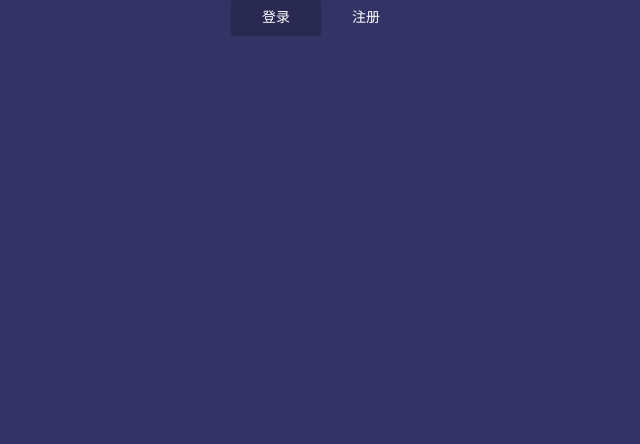
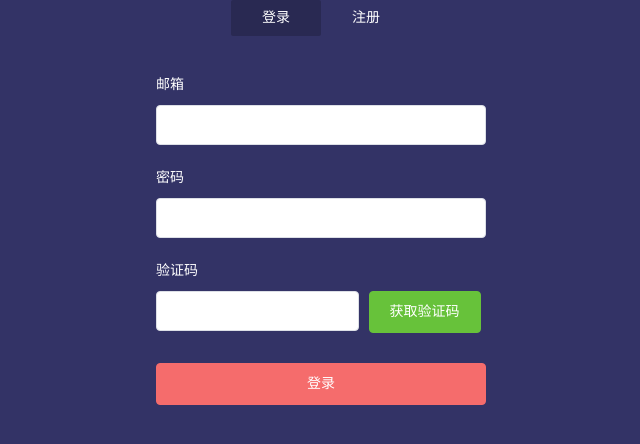
Before and after one commit to whyye/123, a Vue app: page /#/login in a window 1280 px wide. Shown: the top 444 px of the page, without its empty margins (319-959 px from the left). Built offline with nearby package versions, Linux system fonts and the light colour scheme.

Commit message:
布局登录

```diff
--- a/src/views/login/index.vue
+++ b/src/views/login/index.vue
@@ -3,8 +3,34 @@
     <div class="login-wrap">
         <ul class="menu-tab">
           <li v-for="(item,index) in menuTab" :key=item.index  :class="{'current':item.current}" @click="toggleMenu(item)"> {{item.txt}}</li>
+        </ul>
+         <!-- 登录表单 -->
+         <el-form :model="ruleForm" status-icon :rules="rules" ref="ruleForm"  class="login-form" >
+            <el-form-item  prop="email" class="item-from">
+              <label >邮箱</label>
+              <el-input type="password" v-model="ruleForm.email" autocomplete="off"></el-input>
+            </el-form-item>
 
-        </ul>
+            <el-form-item  prop="pass" class="item-from">
+               <label >密码</label>
+              <el-input type="password" v-model="ruleForm.pass" autocomplete="off"></el-input>
+            </el-form-item>
+
+            <el-form-item  prop="code" class="item-from">
+               <label>验证码</label>
+               <el-row :gutter="10">
+                  <el-col :span="15"> <el-input v-model.number="ruleForm.code"></el-input></el-col>
+                  <el-col :span="9"><el-button type="success"  class="block">获取验证码</el-button></el-col>
+
+               </el-row>
+
+            </el-form-item>
+
+            <el-form-item  class="menu-login">
+              <el-button type="danger" @click="submitForm('ruleForm')" class="block">登录</el-button>
+            </el-form-item>
+        </el-form>
+
     </div>
   </div>
 </template>
@@ -14,11 +40,68 @@
 export default {
    name:"login",
    data() {
+    //  表单规则
+     var checkAge = (rule, value, callback) => {
+        if (!value) {
+          return callback(new Error('年龄不能为空'));
+        }
+        setTimeout(() => {
+          if (!Number.isInteger(value)) {
+            callback(new Error('请输入数字值'));
+          } else {
+            if (value < 18) {
+              callback(new Error('必须年满18岁'));
+            } else {
+              callback();
+            }
+          }
+        }, 1000);
+      };
+      var validatePass = (rule, value, callback) => {
+        if (value === '') {
+          callback(new Error('请输入密码'));
+        } else {
+          if (this.ruleForm.pass !== '') {
+            this.$refs.ruleForm.validateField('pass');
+          }
+          callback();
+        }
+      };
+      var validatePass2 = (rule, value, callback) => {
+        if (value === '') {
+          callback(new Error('请再次输入密码'));
+        } else if (value !== this.ruleForm.email) {
+          callback(new Error('两次输入密码不一致!'));
+        } else {
+          callback();
+        }
+      };
      return {
        menuTab:[
         {txt:"登录",current:true },
         {txt:"注册",current:false }
-       ]
+       ],
+       //表单数据开始
+        ruleForm: {
+          email: '',
+          pass: '',
+          code: ''
+        },
+        rules: {
+          email: [
+            { validator: validatePass, trigger: 'blur' }
+          ],
+          pass: [
+            { validator: validatePass2, trigger: 'blur' }
+          ],
+          code: [
+            { validator: checkAge, trigger: 'blur' }
+          ]
+        }
+
+       //表单数据结束
+
+
      }
    },
    methods:{
@@ -27,7 +110,23 @@
           el.current=false
        });
        data.current=true;
-     }
+     },
+
+    //  表单的方法
+         submitForm(formName) {
+        this.$refs[formName].validate((valid) => {
+          if (valid) {
+            alert('submit!');
+          } else {
+            console.log('error submit!!');
+            return false;
+          }
+        });
+      },
+
+
+    //  表单的方法
+
    }
 }
 </script>
@@ -56,5 +155,22 @@
         }
       }
     }
+
+    .login-form{
+      margin-top: 29px;
+       .item-from {
+      margin-top: 13px;
+      color: #fff;
+    }
+    .menu-login{
+      margin-top: 30px;
+      .block {
+        display: block;
+        width: 100%;
+      }
+    }
+    }
+
   }
+
 </style>>
```
